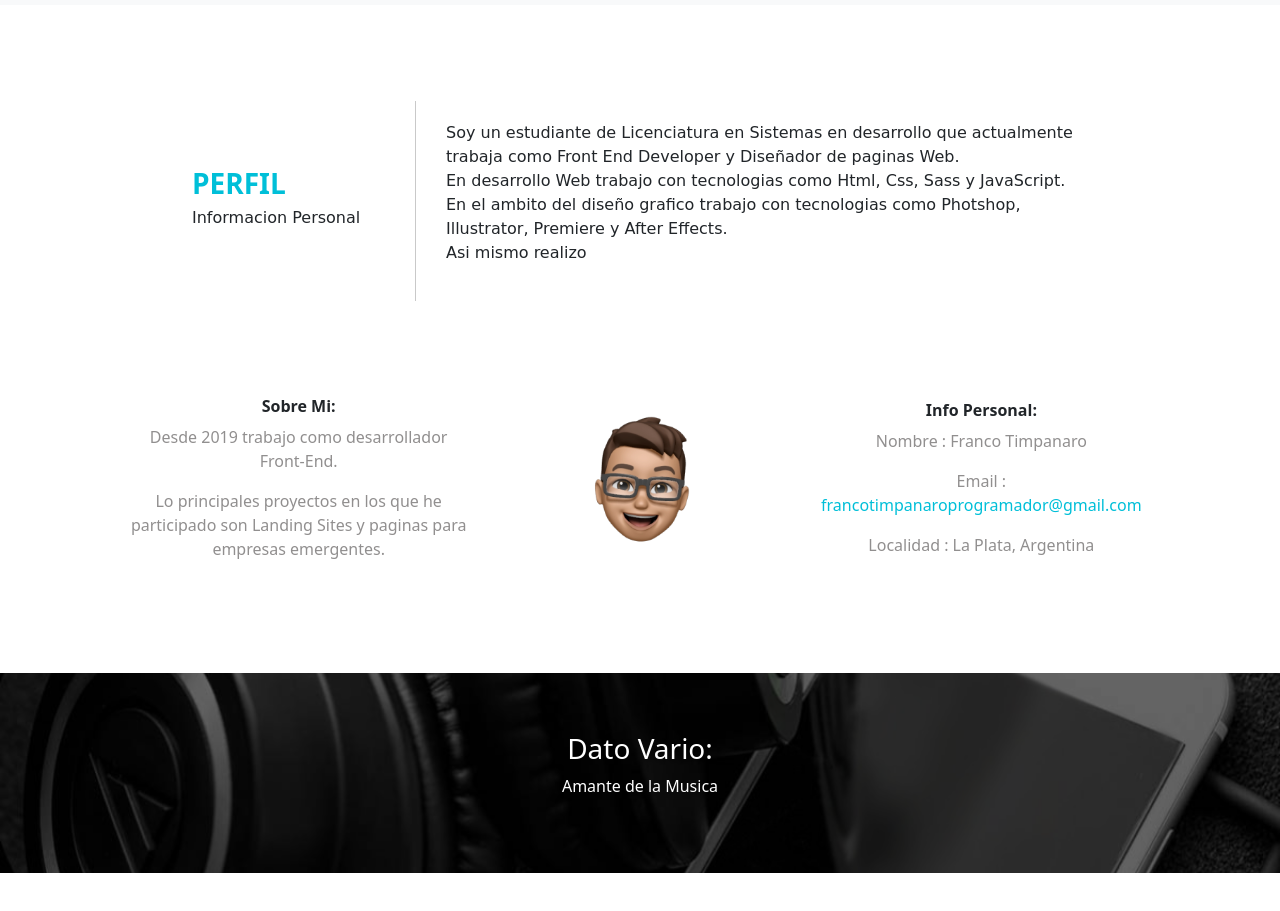
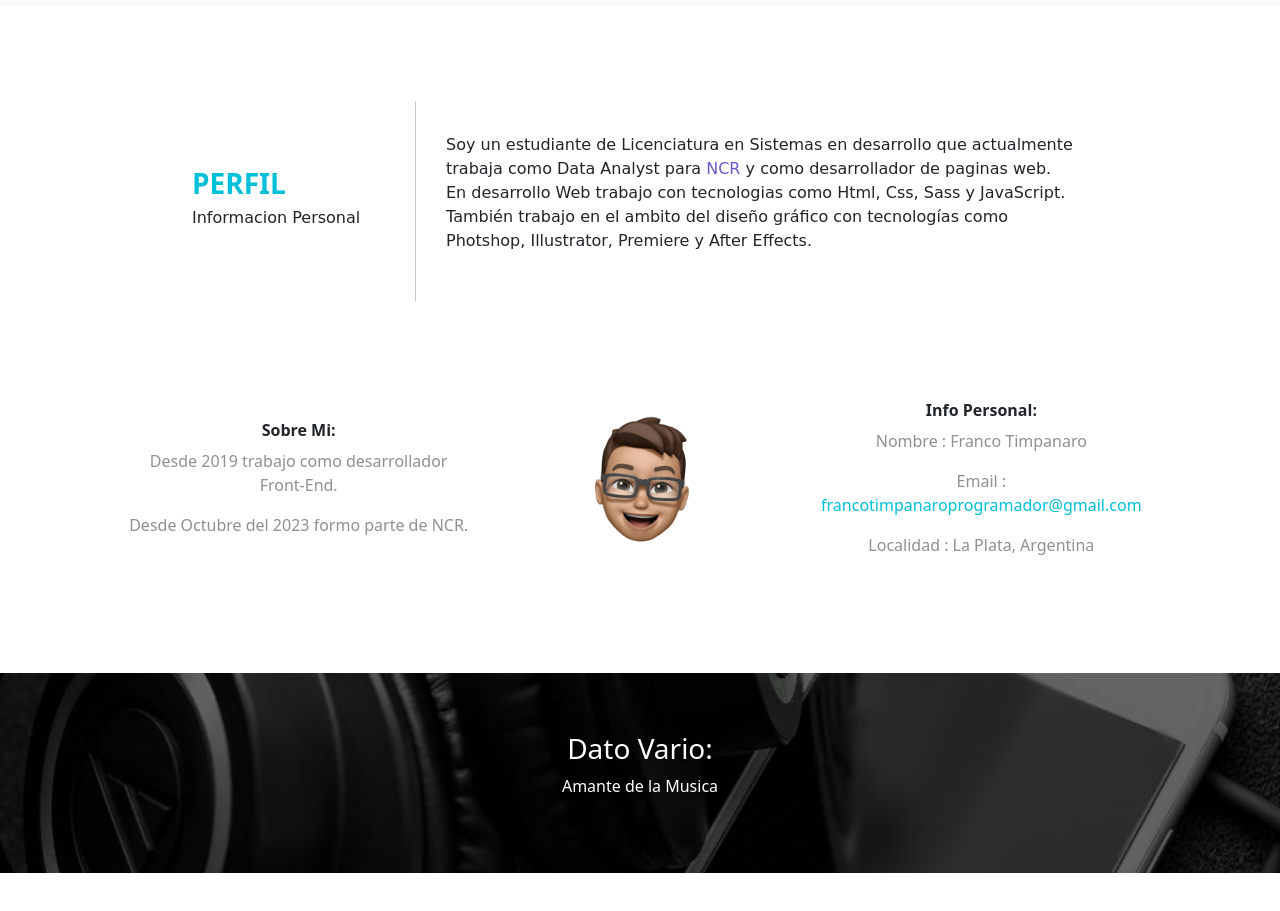
Before and after one commit to FrancoSantiagoTimpanaro/Franco-Timpanaro, a website: page index.html in a window 1280 px wide. Shown: the part 871-1782 px from the top of the page. Drawn offline with nearby package versions, Linux system fonts and the light colour scheme; a web font is replaced by a local one.

Commit message:
Update index.html

```diff
--- a/index.html
+++ b/index.html
@@ -50,10 +50,9 @@
         <h6 class="cursiva">Informacion Personal</h6>
       </div>
       <div class="seccion-grilla__informacion cursiva">
-        <p>Soy un estudiante de Licenciatura en Sistemas en desarrollo que actualmente trabaja como Front End Developer y Diseñador de paginas Web.<br>
+        <p>Soy un estudiante de Licenciatura en Sistemas en desarrollo que actualmente trabaja como Data Analyst para <a href="https://www.linkedin.com/company/ncrvoyix/posts/?feedView=all" target="_blank" style="color: slateblue; text-decoration: none;">NCR</a> y como desarrollador de paginas web.<br>
         En desarrollo Web trabajo con tecnologias como Html, Css, Sass y JavaScript.<br>
-        En el ambito del diseño grafico trabajo con tecnologias como Photshop, Illustrator, Premiere y After Effects.<br>
-        Asi mismo realizo </p>
+        También trabajo en el ambito del diseño gráfico con tecnologías como Photshop, Illustrator, Premiere y After Effects.<br></p>
       </div>
     </div>
     <br>
@@ -64,7 +63,7 @@
       <div class="bloque">
         <h6>Sobre Mi:</h6>
           <p>Desde 2019 trabajo como desarrollador Front-End.</p>
-          <p>Lo principales proyectos en los que he participado son Landing Sites y paginas para empresas emergentes.</p>
+          <p>Desde Octubre del 2023 formo parte de NCR.</p>
       </div>
       <div class="bloque">
         <img src="Recursos/franco-feliz.webp" alt="">
```
